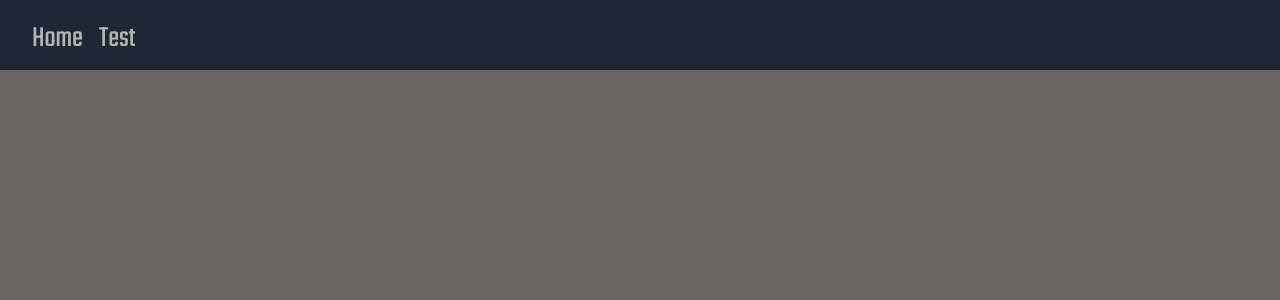
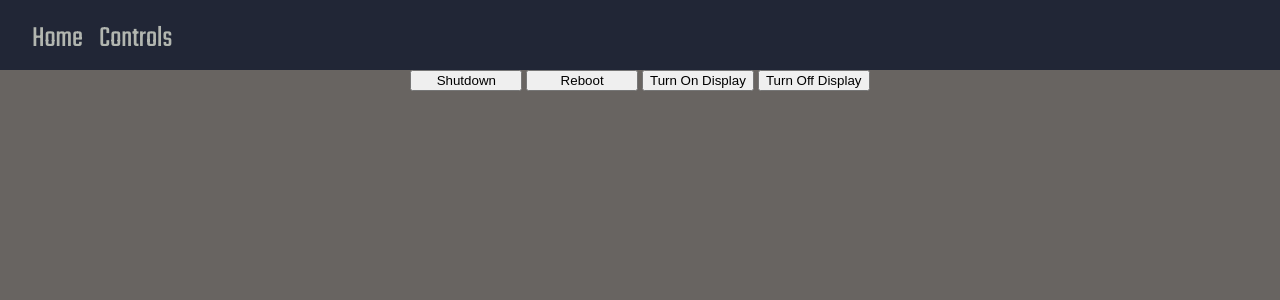
Before and after one commit to Brandon-Ritchie/PiDisplay, a React (Create React App) app in the folder frontend/: page /controls in a window 1280 px wide. Before the commit this address had no page. Shown: the top 300 px of the page. Built offline with nearby package versions, Linux system fonts and the light colour scheme; a web font is replaced by a local one.

Commit message:
Renamed Tests to Controls and added ControlsDataService

```diff
--- a/frontend/src/components/App/App.js
+++ b/frontend/src/components/App/App.js
@@ -3,7 +3,7 @@ import "./App.css";
 import { BrowserRouter as Router, Routes, Route } from "react-router-dom";
 import { Home } from "../Home/Home";
 import { Nav } from "../Nav/Nav";
-import { Test } from "../Test/Test";
+import { Controls } from "../Controls/Controls";
 
 function App() {
   return (
@@ -11,7 +11,7 @@ function App() {
       <Nav />
       <Routes>
         <Route path="/" element={<Home />} />
-        <Route path="/test" element={<Test />} />
+        <Route path="/controls" element={<Controls />} />
       </Routes>
     </Router>
   );
--- a/frontend/src/components/Test/Test.js
+++ b/frontend/src/components/Controls/Controls.js
@@ -1,21 +1,22 @@
 import React from "react";
-import "./Test.css";
+import "./Controls.css";
+import ControlsDataService from "../../services/controls.service";
 
-export function Test() {
+export function Controls() {
   const shutdown = () => {
-    fetch("http://localhost:8000/api/shutdown/");
+    ControlsDataService.shutdown();
   };
 
   const reboot = () => {
-    fetch("http://localhost:8000/api/reboot/");
+    ControlsDataService.reboot();
   };
 
   const turnOnDisplay = () => {
-    fetch("http://localhost:8000/api/turn-on-display/");
+    ControlsDataService.turnOnDisplay();
   };
 
   const turnOffDisplay = () => {
-    fetch("http://localhost:8000/api/turn-off-display/");
+    ControlsDataService.turnOffDisplay();
   };
 
   return (
--- a/frontend/src/components/Nav/Nav.js
+++ b/frontend/src/components/Nav/Nav.js
@@ -8,8 +8,8 @@ export function Nav() {
         <Link to="/" className="link">
           Home
         </Link>
-        <Link to="/test" className="link">
-          Test
+        <Link to="/controls" className="link">
+          Controls
         </Link>
       </div>
     </div>
--- /dev/null
+++ b/frontend/src/services/controls.service.js
@@ -0,0 +1,21 @@
+import http from "../http-common";
+
+class ControlsDataService {
+  shutdown() {
+    return http.get("/shutdown/");
+  }
+
+  reboot() {
+    return http.get("/reboot/");
+  }
+
+  turnOnDisplay() {
+    return http.get("/turn-on-display/");
+  }
+
+  turnOffDisplay() {
+    return http.get("/turn-off-display/");
+  }
+}
+
+export default new ControlsDataService();
--- a/frontend/src/services/job.service.js
+++ b/frontend/src/services/job.service.js
@@ -1,7 +1,7 @@
 import http from "../http-common";
 
 class JobDataService {
-  async getAll() {
+  getAll() {
     return http.get("/job/");
   }
 
```
Also changed, not shown: frontend/src/components/Controls/Controls.css (renamed from frontend/src/components/Test/Test.css), 2 other files (tests, documents, lock files or other folders).
